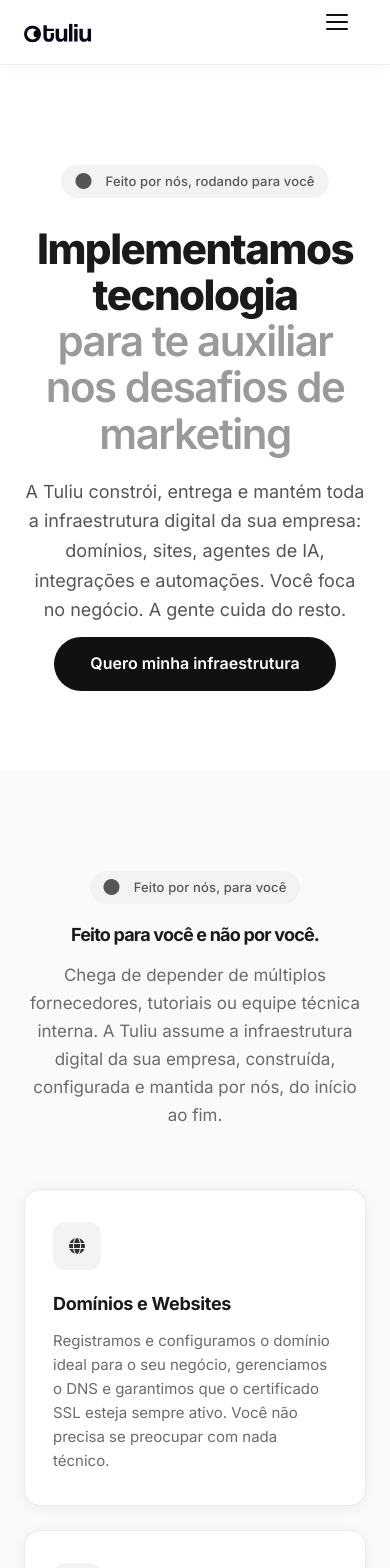
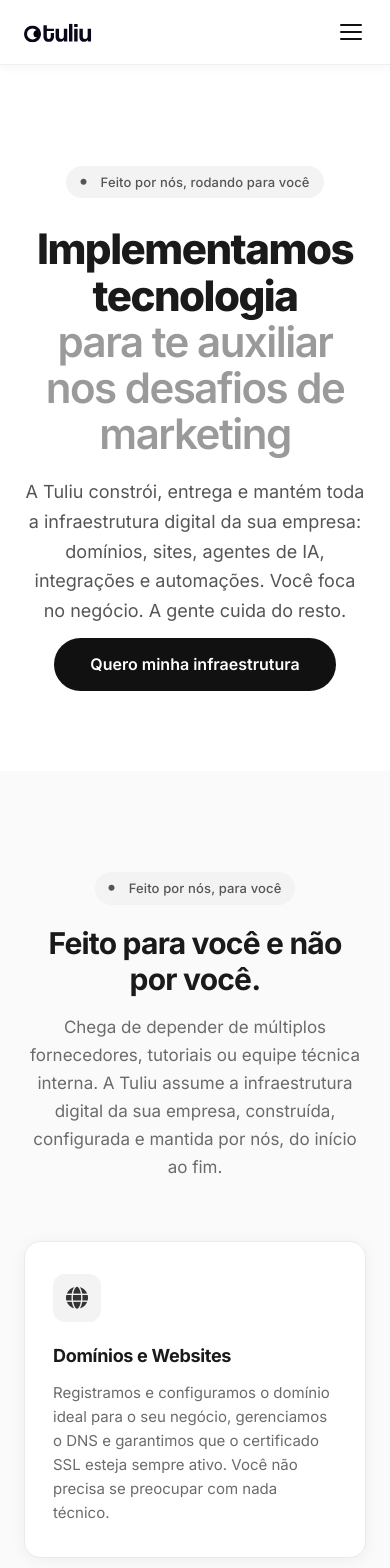
Before and after one commit to Tuliuio/tuliu2026, a React (Vite) app in the folder projetos/site-tuliu/tuliu-app/: page / in a window 390 px wide. Shown: the top 1568 px of the page. Built offline with nearby package versions, Linux system fonts and the light colour scheme.

Commit message:
Revert "fix: add responsive design and SPA routing fallback"
This reverts commit 66f7257e30b0b45019a990844224a83eb64cef5c.

```diff
--- a/projetos/site-tuliu/tuliu-app/src/App.tsx
+++ b/projetos/site-tuliu/tuliu-app/src/App.tsx
@@ -17,7 +17,6 @@ import DashboardPage from './components/dashboard/DashboardPage';
 import AdminPage from './components/admin/AdminPage';
 import LoadingScreen from './components/LoadingScreen';
 import './index.css';
-import './responsive.css';
 
 type Page = 'home' | 'cases' | 'learn' | 'dashboard' | 'admin';
 
--- a/projetos/site-tuliu/tuliu-app/src/responsive.css
+++ /dev/null
@@ -1,131 +0,0 @@
-/* Estilos responsivos globais */
-
-* {
-  box-sizing: border-box;
-}
-
-html, body {
-  margin: 0;
-  padding: 0;
-  overflow-x: hidden;
-}
-
-/* Mobile First */
-@media (max-width: 1024px) {
-  /* Dashboard Layout */
-  [style*="width: 240px"] {
-    display: none !important;
-  }
-
-  main {
-    width: 100% !important;
-  }
-
-  /* Containers */
-  [style*="padding: 40px"] {
-    padding: 20px !important;
-  }
-
-  /* Grids responsivos */
-  [style*="gridTemplateColumns"] {
-    grid-template-columns: 1fr !important;
-  }
-
-  /* Texto */
-  h1 {
-    font-size: 24px !important;
-  }
-
-  h2 {
-    font-size: 20px !important;
-  }
-
-  /* Flex buttons */
-  [style*="display: flex"][style*="gap: 12px"] {
-    flex-direction: column !important;
-  }
-
-  /* Modal responsive */
-  [style*="maxWidth: 500px"] {
-    width: 90% !important;
-    margin: 20px !important;
-  }
-}
-
-/* Extra small devices */
-@media (max-width: 640px) {
-  body {
-    font-size: 14px;
-  }
-
-  /* Padding */
-  [style*="padding: 20px"] {
-    padding: 12px !important;
-  }
-
-  /* Margins */
-  [style*="marginBottom: 40px"] {
-    margin-bottom: 20px !important;
-  }
-
-  [style*="marginTop: 40px"] {
-    margin-top: 20px !important;
-  }
-
-  /* Cards e containers */
-  [style*="borderRadius: 12px"] {
-    border-radius: 8px !important;
-  }
-
-  /* Títulos */
-  h1 {
-    font-size: 20px !important;
-  }
-
-  h2 {
-    font-size: 18px !important;
-  }
-
-  /* Botões e links */
-  a, button {
-    min-height: 44px !important;
-    min-width: 44px !important;
-  }
-
-  /* Prevenir scroll horizontal */
-  body, html {
-    max-width: 100vw;
-    overflow-x: hidden;
-  }
-
-  /* Modais */
-  [style*="position: fixed"][style*="zIndex"] {
-    padding: 16px !important;
-  }
-
-  /* Forms */
-  input, textarea, select {
-    font-size: 16px !important;
-    padding: 12px !important;
-    width: 100% !important;
-  }
-
-  /* Navbar */
-  [style*="height: 70px"],
-  [style*="height: calc(100vh - 70px)"] {
-    font-size: 13px !important;
-  }
-
-  /* Icones */
-  .fas, .fab {
-    font-size: 16px !important;
-  }
-}
-
-/* Landscape mobile */
-@media (max-width: 768px) and (orientation: landscape) {
-  [style*="height: calc(100vh"] {
-    height: auto !important;
-    min-height: 100vh !important;
-  }
-}
```
Also changed, not shown: 1 other file (tests, documents, lock files or other folders).
